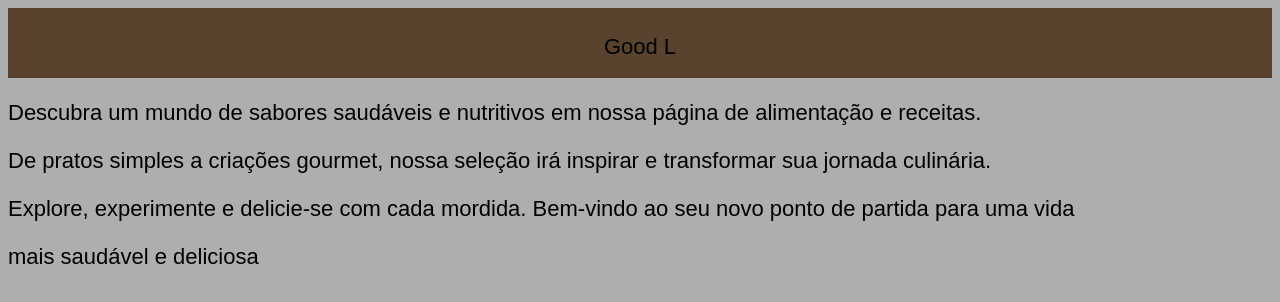
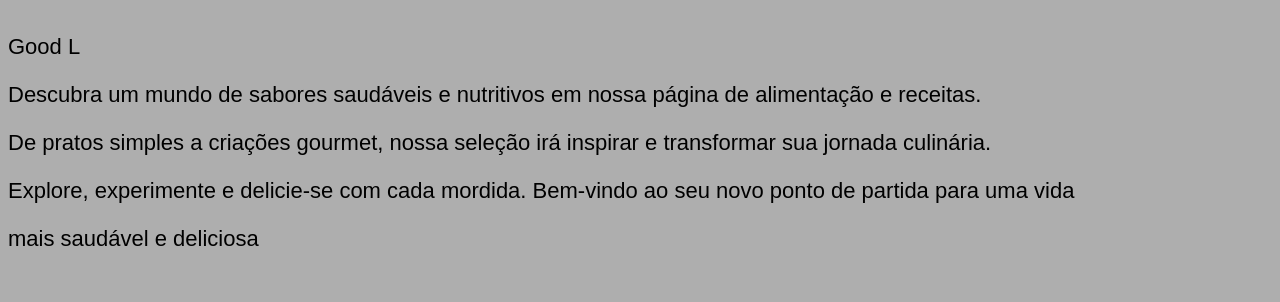
Before and after one commit to izaceesar/Sitecss, a plain HTML site: page pagina1.html in a window 1280 px wide. Drawn offline with Linux system fonts and the light colour scheme.

Commit message:
Atualizar o pagina1.html

```diff
--- a/pagina1.html
+++ b/pagina1.html
@@ -13,7 +13,7 @@
 
 
 
-#cabeçalho{
+cabeçalho{
   height: 70px;
   background-color:rgb(89, 67, 47);
   width: 100%;
```
